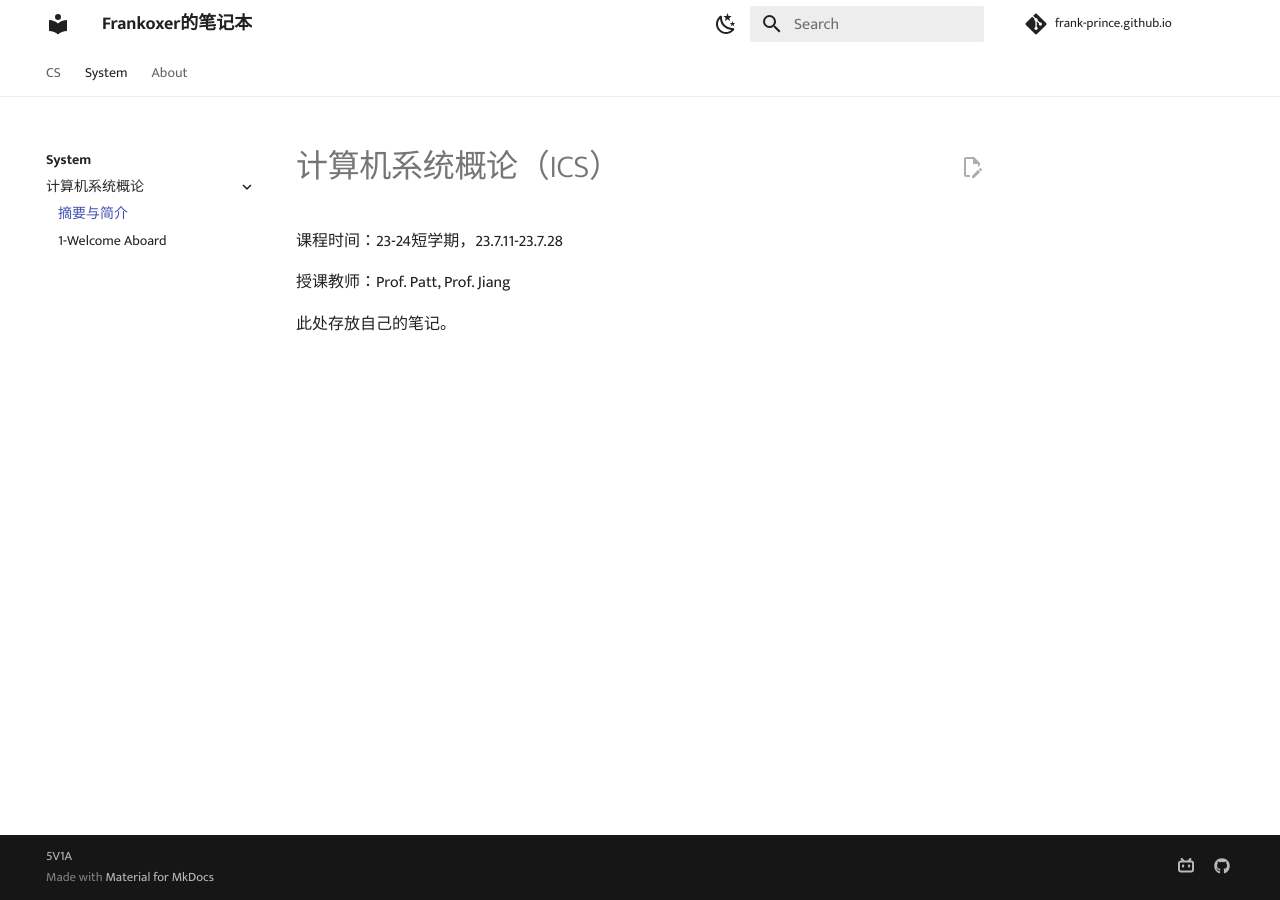
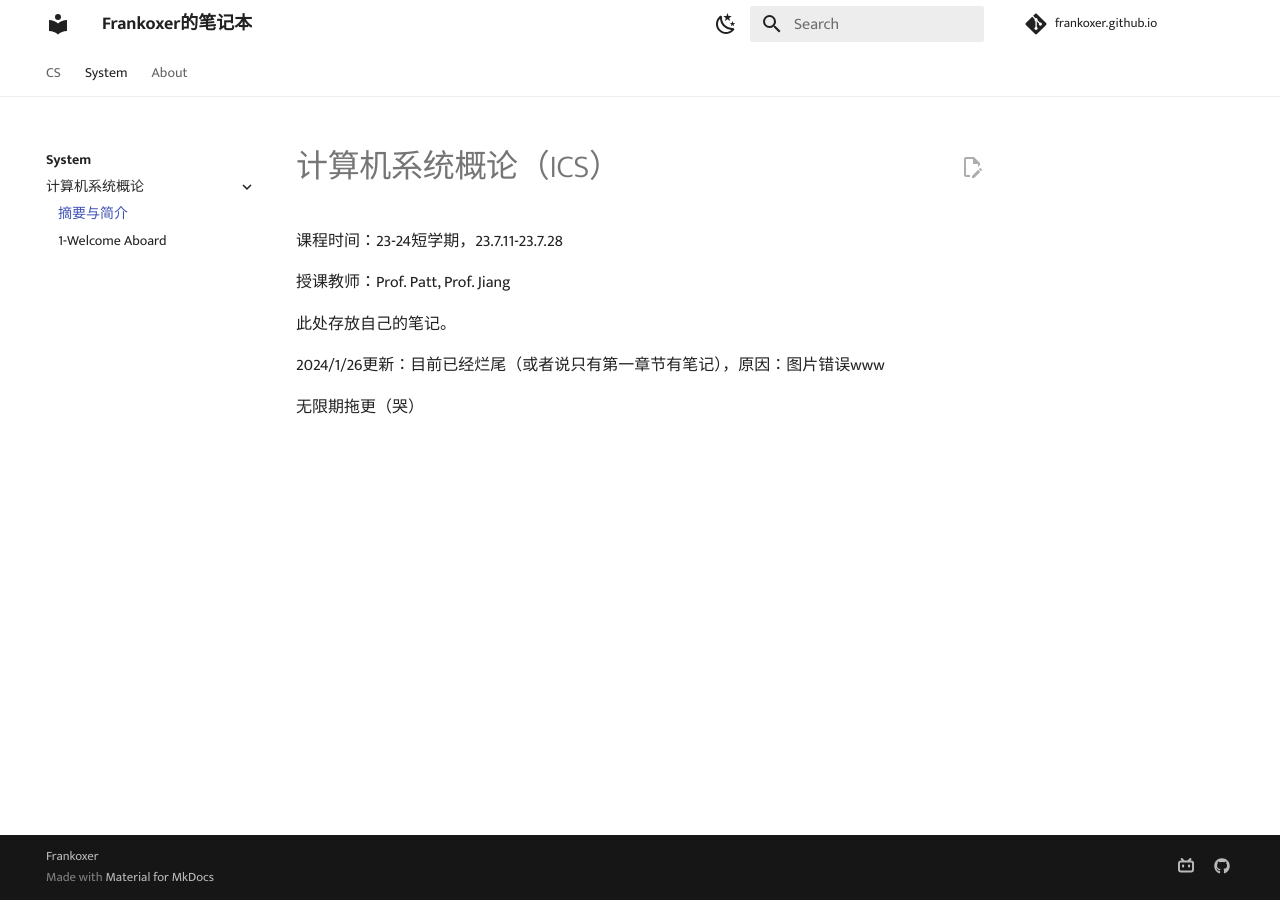
Before and after one commit to Frankoxer/frankoxer.github.io, an MkDocs documentation site: the page built from docs/System/ICS/0-abstract.md, in a window 1280 px wide. Built offline with MkDocs 1.6.1 and Material for MkDocs 9.7.7, drawn with Linux system fonts in a browser that asks for light colours; comment, search, counter and statistics services are not loaded.

Commit message:
complete ICS, and rewrite the site

```diff
--- a/docs/System/ICS/0-abstract.md
+++ b/docs/System/ICS/0-abstract.md
@@ -4,3 +4,7 @@
 授课教师：Prof. Patt, Prof. Jiang
 
 此处存放自己的笔记。
+
+2024/1/26更新：目前已经烂尾（或者说只有第一章节有笔记），原因：图片错误www
+
+无限期拖更（哭）
--- a/mkdocs.yml
+++ b/mkdocs.yml
@@ -1,6 +1,6 @@
 # [Info]
 site_name: Frankoxer的笔记本
-site_url: https://frank-prince.github.io/
+site_url: https://frankoxer.github.io/
 site_description: Frankoxer的笔记本
 
 #[Navigation]
@@ -61,10 +61,10 @@ theme:
     repo: fontawesome/brands/git-alt
 edit_uri: edit/main/docs # 编辑按钮跳转的链接
 ## [top-right corner]
-repo_url: https://github.com/frank-prince/frank-prince.github.io # 右上角点击跳转的链接
-repo_name: frank-prince.github.io # 右上角的名字
+repo_url: https://github.com/Frankoxer/frankoxer.github.io # 右上角点击跳转的链接
+repo_name: frankoxer.github.io # 右上角的名字
 ## [bottom-left corner]
-copyright: 5V1A # 左下角的版权声明
+copyright: Frankoxer # 左下角的版权声明
 ## [bottom-right corner]
 extra:
   social: # icons
@@ -72,8 +72,8 @@ extra:
       link: https://space.bilibili.com/85414704
       name: Bilibili | 五伏亿安 # 鼠标悬浮提示
     - icon: fontawesome/brands/github
-      link: https://github.com/frank-prince
-      name: GitHub | frank-prince
+      link: https://github.com/frankoxer
+      name: GitHub | frankoxer
 
 # [Extensions]
 plugins:
```
